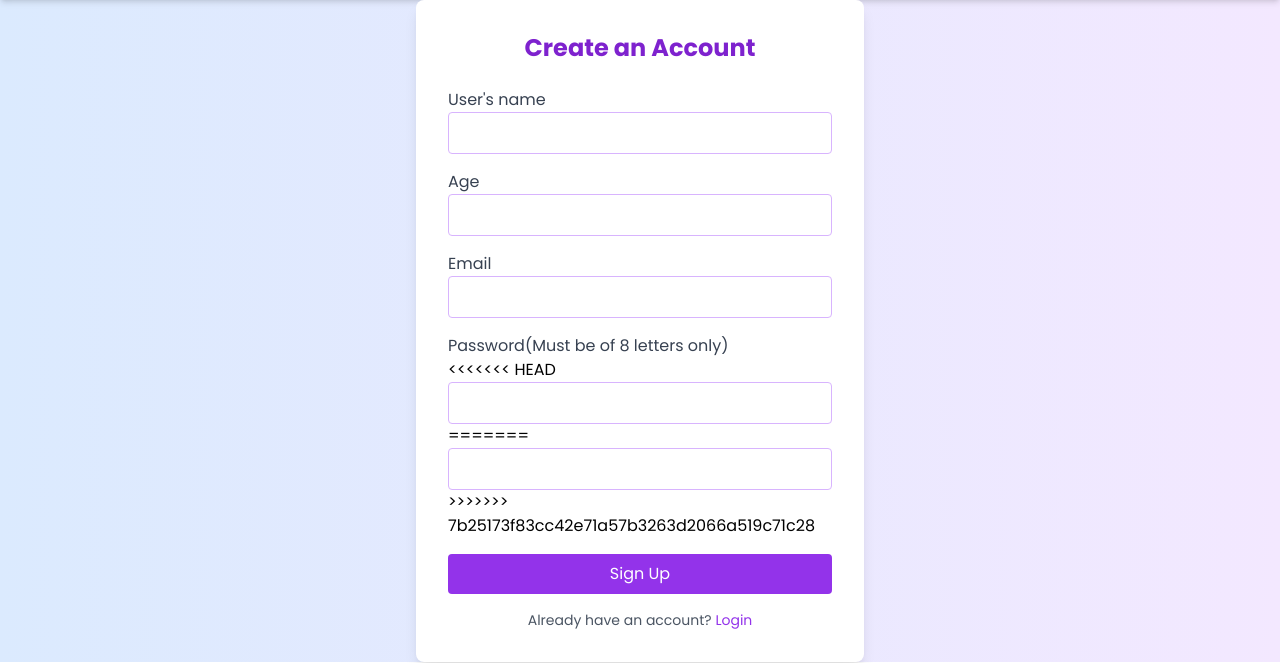
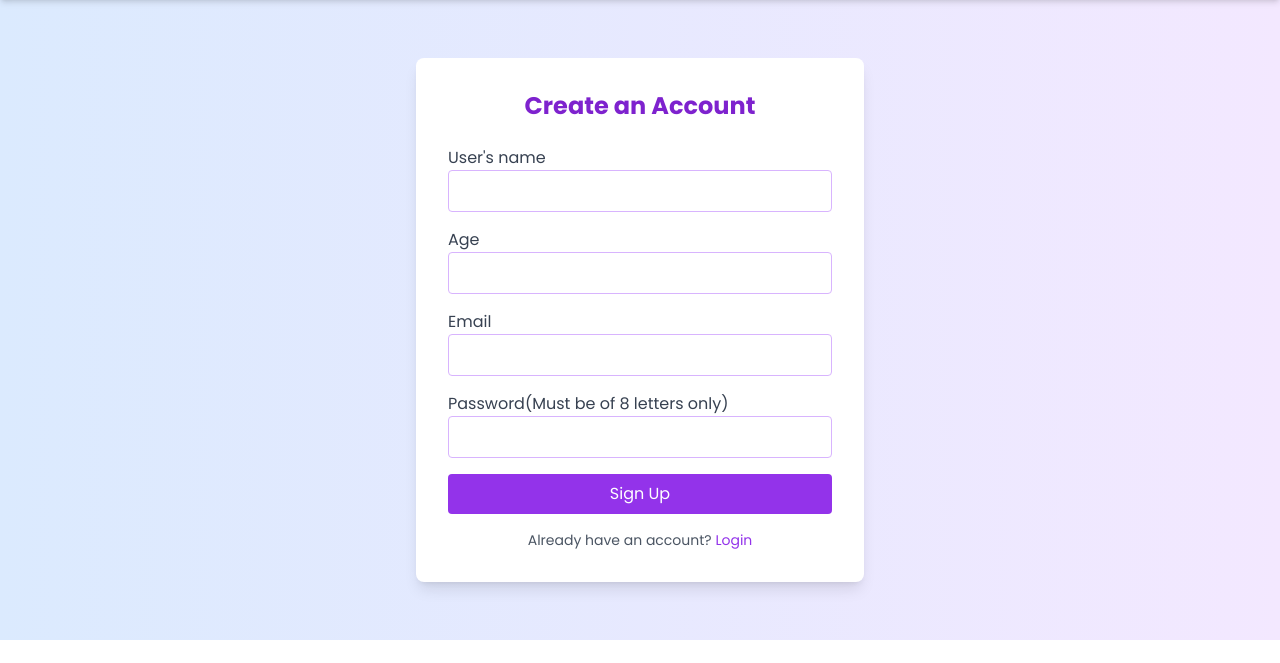
Before and after one commit to shivang-pandya/MoneyPulse, a Django app: template website/templates/signup.html in a window 1280 px wide. Shown: the part 64-727 px from the top of the page. Run offline with Django 5.2, Linux system fonts and the light colour scheme; the template is opened without the code that fills it, so the values that code supplies are empty; some libraries are stand-ins or nearby versions.

Commit message:
Add files via upload

```diff
--- a/website/templates/login.html
+++ b/website/templates/login.html
@@ -46,11 +46,8 @@
                 </div>
                 <div class="mb-4">
                     <label class="block text-gray-700">Password</label>
-<<<<<<< HEAD
-                    <input type="password" name="passwd"  maxlength="8" class="w-full p-2 border border-purple-300 rounded focus:outline-none focus:ring-2 focus:ring-purple-500" required>
-=======
+
                     <input type="password" name="passwd" maxlength="8" class="w-full p-2 border border-purple-300 rounded focus:outline-none focus:ring-2 focus:ring-purple-500" required>
->>>>>>> 7b25173f83cc42e71a57b3263d2066a519c71c28
                 </div>
                 <button type="submit" class="w-full bg-purple-600 text-white py-2 rounded hover:bg-purple-700 transition">
                     Login
--- a/website/templates/signup.html
+++ b/website/templates/signup.html
@@ -45,11 +45,8 @@
                 </div>
                 <div class="mb-4">
                     <label class="block text-gray-700">Password(Must be of 8 letters only)</label>
-<<<<<<< HEAD
-                    <input type="password" name="passwd"  maxlength="8" class="w-full p-2 border border-purple-300 rounded focus:outline-none focus:ring-2 focus:ring-purple-500">
-=======
+
                     <input type="password" name="passwd" maxlength="8" class="w-full p-2 border border-purple-300 rounded focus:outline-none focus:ring-2 focus:ring-purple-500">
->>>>>>> 7b25173f83cc42e71a57b3263d2066a519c71c28
                 </div>
 
                 <button type="submit" class="w-full bg-purple-600 text-white py-2 rounded hover:bg-purple-700 transition">
```
